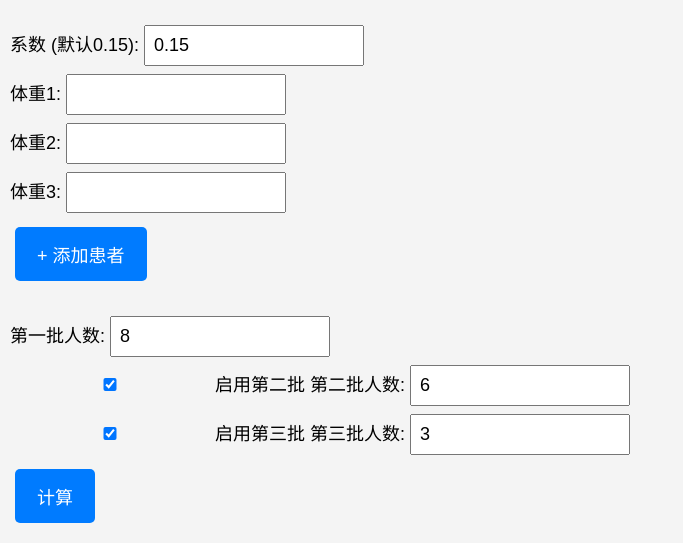
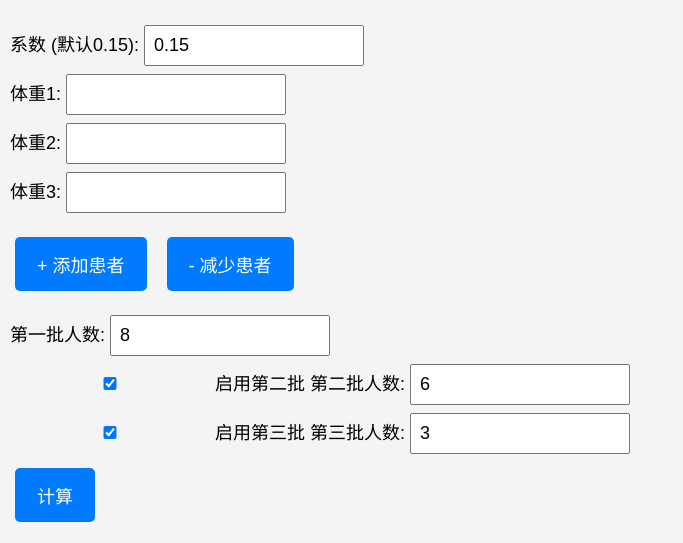
Before and after one commit to fwu0216/fdgweb, a Flask app: page / in a window 1280 px wide. Shown: the part 349-892 px from the top of the page, without its empty margins (0-683 px from the left). After the commit the page ends 871 px from the top, so only its background shows below. Run offline with Flask 3, Linux system fonts and the light colour scheme.

Commit message:
index.html

```diff
--- a/templates/index.html
+++ b/templates/index.html
@@ -34,7 +34,12 @@
         <label>体重3: <input type="number" name="weight3" step="0.1"></label><br>
       {% endif %}
     </div>
-    <button type="button" onclick="addWeight()">+ 添加患者</button><br><br>
+
+    <!-- 添加/减少患者按钮 -->
+    <div style="display:flex; gap:10px; margin:10px 0;">
+      <button type="button" onclick="addWeight()">+ 添加患者</button>
+      <button type="button" onclick="removePatient()">- 减少患者</button>
+    </div>
 
     <label>第一批人数:
       <input type="number" name="batch1_max" value="{{ request.form.get('batch1_max', 8) }}">
@@ -206,5 +211,11 @@ function copySms() {
         alert("短信内容已复制！");
     });
 }
+function removePatient() {
+  const patientInputs = document.querySelectorAll('#calc-tab input[name="weights"]');
+  if (patientInputs.length > 1) {  // 至少保留一个输入框
+    patientInputs[patientInputs.length - 1].parentNode.remove();
+  }
+}
 </script>
 {% endblock %}
```
